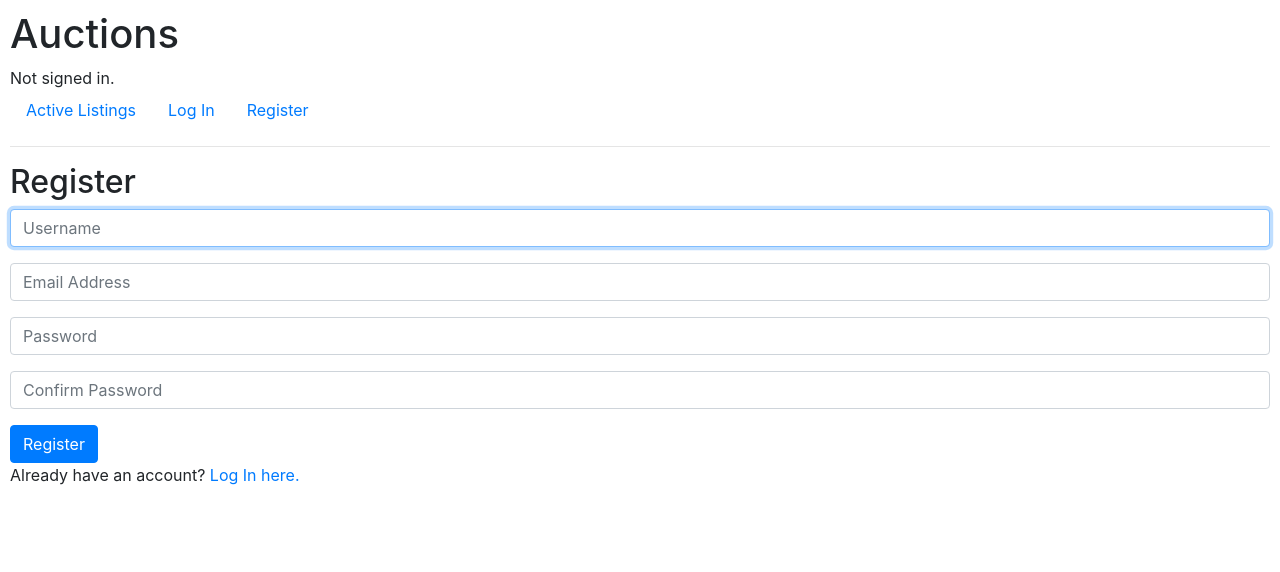
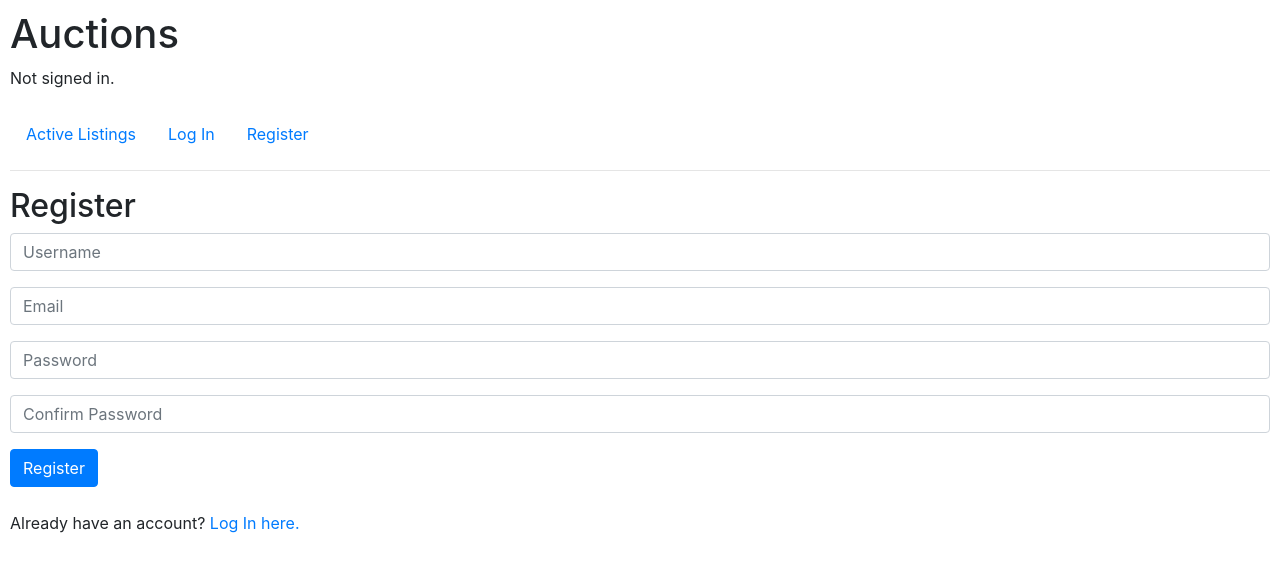
Before and after one commit to ronaakk/Commerce-E-bay-Adaptation-, a Django app: page /register in a window 1280 px wide. Shown: the top 572 px of the page. Run offline with Django 3.2, Linux system fonts and the light colour scheme; some libraries are stand-ins or nearby versions.

Commit message:
Made register functionality more user friendly, and adjusted padding

```diff
--- a/auctions/templates/auctions/index.html
+++ b/auctions/templates/auctions/index.html
@@ -1,7 +1,9 @@
 {% extends "auctions/layout.html" %}
 
 {% block body %}
-    <h2>Active Listings</h2>
+    <div style="padding-left: 12px">
+        <h2>Active Listings</h2>
+        TODO
+    </div>
 
-    TODO
 {% endblock %}
--- a/auctions/templates/auctions/layout.html
+++ b/auctions/templates/auctions/layout.html
@@ -16,6 +16,7 @@
                 Not signed in.
             {% endif %}
         </div>
+        <br>
         <ul class="nav">
             <li class="nav-item">
                 <a class="nav-link" href="{% url 'index' %}">Active Listings</a>
--- a/auctions/templates/auctions/register.html
+++ b/auctions/templates/auctions/register.html
@@ -1,29 +1,34 @@
 {% extends "auctions/layout.html" %}
+{% load widget_tweaks %}
 
 {% block body %}
 
     <h2>Register</h2>
 
     {% if message %}
-        <div>{{ message }}</div>
+        <div style = "color:red;">{{ message }}</div>
+        <br>
     {% endif %}
 
     <form action="{% url 'register' %}" method="post">
         {% csrf_token %}
         <div class="form-group">
-            <input class="form-control" autofocus type="text" name="username" placeholder="Username">
+            {% render_field register_form.username class="form-control" type="text" name="username" placeholder="Username" %}
         </div>
         <div class="form-group">
-            <input class="form-control" type="email" name="email" placeholder="Email Address">
+            {% render_field register_form.email class="form-control" type="email" name="email" placeholder="Email" %}
         </div>
         <div class="form-group">
-            <input class="form-control" type="password" name="password" placeholder="Password">
+            {% render_field register_form.password class="form-control" type="password" name="password" placeholder="Password" %}
         </div>
         <div class="form-group">
-            <input class="form-control" type="password" name="confirmation" placeholder="Confirm Password">
+            {% render_field register_form.confirmation class="form-control" type="password" name="confirmation" placeholder="Confirm Password" %}
         </div>
+
         <input class="btn btn-primary" type="submit" value="Register">
     </form>
+
+    <br>
 
     Already have an account? <a href="{% url 'login' %}">Log In here.</a>
 
--- a/auctions/views.py
+++ b/auctions/views.py
@@ -1,3 +1,4 @@
+from django import forms
 from django.contrib.auth import authenticate, login, logout
 from django.db import IntegrityError
 from django.http import HttpResponse, HttpResponseRedirect
@@ -36,28 +37,47 @@ def logout_view(request):
     return HttpResponseRedirect(reverse("index"))
 
 
+# Making a register form
+class RegisterForm(forms.Form):
+    username = forms.CharField(label='', min_length=2, widget=forms.TextInput(
+        attrs={"class": "form-control", "style": "margin-bottom: 10px", "placeholder": "Username"}))
+    email = forms.CharField(label='', min_length=5, widget=forms.TextInput(
+        attrs={"class": "form-control", "style": "margin-bottom: 10px", "placeholder": "Email"}))
+    password = forms.CharField(label='', min_length=2, widget=forms.TextInput(
+        attrs={"class": "form-control", "style": "margin-bottom: 10px", "placeholder": "Password"}))
+    confirmation = forms.CharField(label='', min_length=2, widget=forms.TextInput(
+        attrs={"class": "form-control", "style": "margin-bottom: 10px", "placeholder": "Confirm Password"}))
+
+
 def register(request):
     if request.method == "POST":
-        username = request.POST["username"]
-        email = request.POST["email"]
+        # Passing in the form that was submitted
+        form = RegisterForm(request.POST)
+        if form.is_valid():
+            username = form.cleaned_data["username"]
+            email = form.cleaned_data["email"]
+            password = form.cleaned_data["password"]
+            confirmation = form.cleaned_data["confirmation"]
 
-        # Ensure password matches confirmation
-        password = request.POST["password"]
-        confirmation = request.POST["confirmation"]
-        if password != confirmation:
-            return render(request, "auctions/register.html", {
-                "message": "Passwords must match."
-            })
+            # Ensure password matches confirmation
+            if password != confirmation:
+                return render(request, "auctions/register.html", {
+                    "message": "Passwords must match.",
+                    "register_form": form
+                })
 
-        # Attempt to create new user
-        try:
-            user = User.objects.create_user(username, email, password)
-            user.save()
-        except IntegrityError:
-            return render(request, "auctions/register.html", {
-                "message": "Username already taken."
-            })
-        login(request, user)
-        return HttpResponseRedirect(reverse("index"))
+            # Attempt to create new user
+            try:
+                user = User.objects.create_user(username, email, password)
+                user.save()
+            except IntegrityError:
+                return render(request, "auctions/register.html", {
+                    "message": "Username already taken.",
+                    "register_form": form
+                })
+            login(request, user)
+            return HttpResponseRedirect(reverse("index"))
     else:
-        return render(request, "auctions/register.html")
+        return render(request, "auctions/register.html", {
+            "register_form": RegisterForm()
+        })
--- a/commerce/settings.py
+++ b/commerce/settings.py
@@ -31,6 +31,7 @@ ALLOWED_HOSTS = []
 # Application definition
 
 INSTALLED_APPS = [
+    'widget_tweaks',
     'auctions',
     'django.contrib.admin',
     'django.contrib.auth',
@@ -120,3 +121,5 @@ USE_TZ = True
 # https://docs.djangoproject.com/en/3.0/howto/static-files/
 
 STATIC_URL = '/static/'
+
+DEFAULT_AUTO_FIELD = 'django.db.models.AutoField'
```
Also changed, not shown: db.sqlite3.
